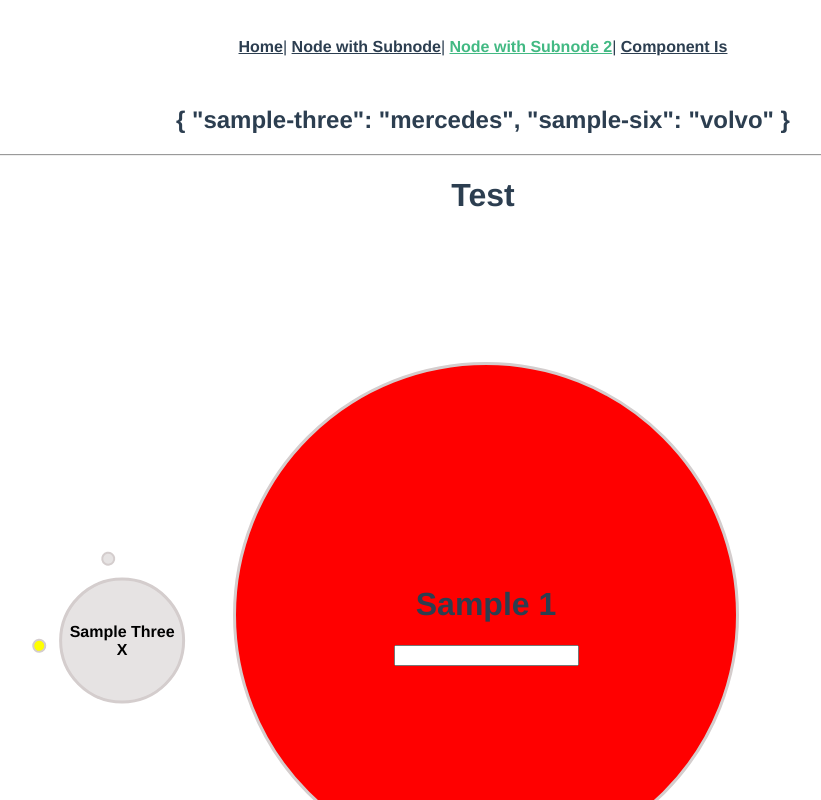
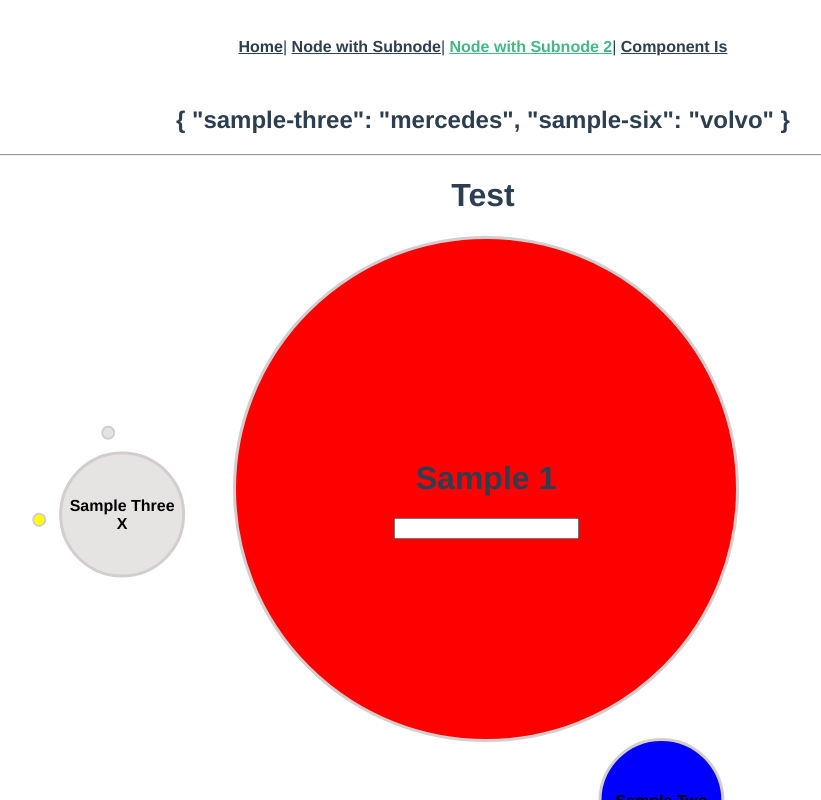
Before and after one commit to jaypinedabengco/vuejs-zoom-nodes, a Vue app: page /node-with-subnode-2 in a window 1280 px wide. Shown: the top 800 px of the page, without its empty margins (157-978 px from the left). Built offline with nearby package versions, Linux system fonts and the light colour scheme.

Commit message:
FIX animation issue

```diff
--- a/src/components/ZoomNode/ZoomNode.vue
+++ b/src/components/ZoomNode/ZoomNode.vue
@@ -222,8 +222,8 @@ export default {
 <style scoped>
 .container {
   position: relative;
-  padding: 10% 0;
-  width: 100%;
+  /* padding: 10% 0;
+  width: 100%; */
 }
 .main-circle {
   display: flex;
@@ -313,7 +313,7 @@ pre {
 .selected-focus-out-circle {
   position: relative;
   border-width: 0;
-  animation: focusOutCircleAnimation 0.3s ease-in;
+  animation: focusOutCircleAnimation 0.3s ease-out;
 }
 
 .selected-focus-in-circle > *,
```
